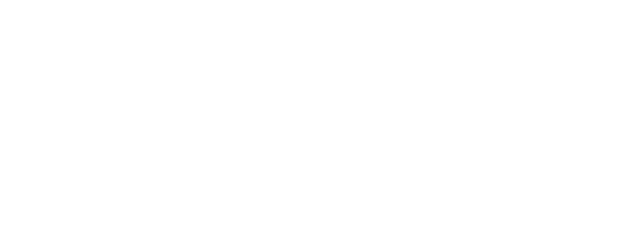
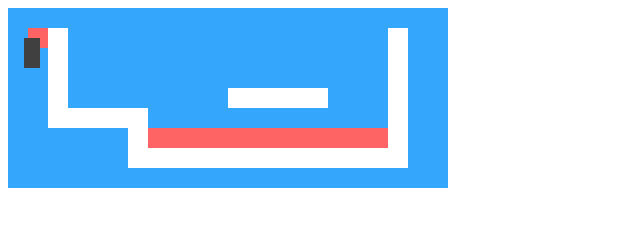
Before and after one commit to snaxdd/eloquent-javascript, a plain HTML site: page index.html in a window 1280 px wide. Shown: the whole page, without its empty margins (0-640 px from the left). Drawn offline with Linux system fonts and the light colour scheme.

Commit message:
Added elt func; DOMDisplay class; drawGrid, drawActors func's;

```diff
--- a/index.html
+++ b/index.html
@@ -6,6 +6,7 @@
         content='width=device-width, user-scalable=no, initial-scale=1.0, maximum-scale=1.0, minimum-scale=1.0'>
   <meta http-equiv='X-UA-Compatible' content='ie=edge'>
   <title>Platform Game</title>
+  <link rel='stylesheet' href='styles.css'>
 </head>
 <body>
 
--- a/index.js
+++ b/index.js
@@ -8,6 +8,8 @@ let simpleLevelPlan = `
 ......#++++++++++++#..
 ......##############..
 ......................`;
+
+const scale = 20;
 
 class Level {
   constructor(plan) {
@@ -119,6 +121,99 @@ class Coin {
 
 Coin.prototype.size = new Vec(0.6, 0.6);
 
+function elt(name, attrs, ...children) {
+  let dom = document.createElement(name);
+
+  for (let attr of Object.keys(attrs)) {
+    dom.setAttribute(attr, attrs[attr]);
+  }
+
+  for (let child of children) {
+    dom.appendChild(child);
+  }
+
+  return dom;
+}
+
+class DOMDisplay {
+  constructor(parent, level) {
+    this.dom = elt('div', { class: 'game' }, drawGrid(level));
+    this.actorLayer = null;
+    parent.appendChild(this.dom);
+  }
+
+  clear() {
+    this.dom.remove();
+  }
+}
+
+function drawGrid(level) {
+  return elt(
+    'table',
+    {
+      class: 'background',
+      style: `width: ${level.width * scale}px`,
+    },
+    ...level.rows.map((row) =>
+      elt(
+        'tr',
+        { style: `height: ${scale}px` },
+        ...row.map((type) => elt('td', { class: type }))
+      )
+    )
+  );
+}
+
+function drawActors(actors) {
+  return elt(
+    'div',
+    {},
+    ...actors.map((actor) => {
+      let rect = elt('div', { class: `actor ${actor.type}` });
+      rect.style.width = `${actor.size.x * scale}px`;
+      rect.style.height = `${actor.size.y * scale}px`;
+      rect.style.left = `${actor.size.x * scale}px`;
+      rect.style.top = `${actor.size.y * scale}px`;
+      return rect;
+    })
+  );
+}
+
+DOMDisplay.prototype.syncState = function (state) {
+  if (this.actorLayer) this.actorLayer.remove();
+  this.actorLayer = drawActors(state.actors);
+  this.dom.appendChild(this.actorLayer);
+  this.dom.className = `game ${state.status}`;
+  this.scrollPlayerIntoView(state);
+};
+
+DOMDisplay.prototype.scrollPlayerIntoView = function (state) {
+  let width = this.dom.clientWidth;
+  let height = this.dom.clientHeight;
+  let margin = width / 3;
+
+  //Окно просмотра
+  let left = this.dom.scrollLeft,
+    right = left + width;
+  let top = this.dom.scrollTop,
+    bottom = top + height;
+
+  let player = state.player;
+  let center = player.pos.plus(player.size.times(0.5)).times(scale);
+
+  if (center.x < left + margin) {
+    this.dom.scrollLeft = center.x - margin;
+  } else if (center.x > right - margin) {
+    this.dom.scrollLeft = center.x + margin - width;
+  }
+
+  if (center.y < top + margin) {
+    this.dom.scrollTop = center.y - margin;
+  } else if (center.y > bottom - margin) {
+    this.dom.scrollTop = center.y + margin - height;
+  }
+};
+
 const levelChars = {
   '.': 'empty',
   '#': 'wall',
@@ -131,4 +226,5 @@ const levelChars = {
 };
 
 let simpleLevel = new Level(simpleLevelPlan);
-console.log(`${simpleLevel.width} by ${simpleLevel.height}`);
+let display = new DOMDisplay(document.body, simpleLevel);
+display.syncState(State.start(simpleLevel));
--- /dev/null
+++ b/styles.css
@@ -0,0 +1,44 @@
+.background {
+    background: rgb(52, 166, 251);
+    table-layout: fixed;
+    border-spacing: 0;
+}
+
+.background td {
+    padding: 0;
+}
+
+.lava {
+    background: rgb(255, 100, 100);
+}
+
+.wall {
+    background: white;
+}
+
+.actor {
+    position: absolute;
+}
+
+.coin {
+    background: rgb(241, 229, 89);
+}
+
+.player {
+    background: rgb(64, 64, 64);
+}
+
+.lost .player {
+    background: rgb(160, 64, 64);
+}
+
+.won .player {
+    box-shadow: -4px -7px 8px white, 4px -7px 8px white;
+}
+
+.game {
+    overflow: hidden;
+    max-width: 600px;
+    max-height: 450px;
+    position: relative;
+}
```
